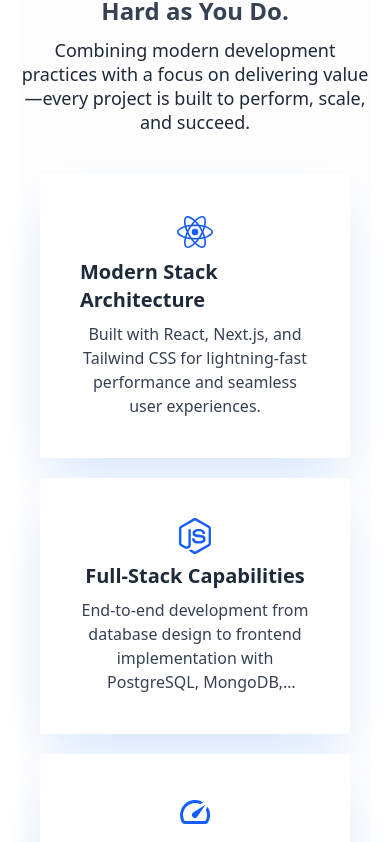
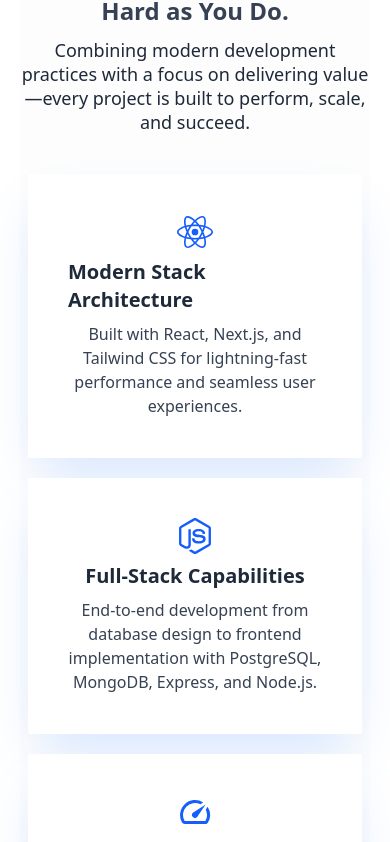
Before and after one commit to Kummirai/react-components, a Next.js app: page / in a window 390 px wide. Shown: the part 1148-1990 px from the top of the page. Built offline with nearby package versions, Linux system fonts and the light colour scheme.

Commit message:
reduce padding in the features section on mobile screens

```diff
--- a/components/Features.jsx
+++ b/components/Features.jsx
@@ -74,7 +74,7 @@ export default function Features() {
             value—every project is built to perform, scale, and succeed.
           </p>
         </div>
-        <div className="grid grow md:grid-cols-2 w-full lg:grid-cols-3 px-5 sm:px-0 gap-5 pb-20">
+        <div className="grid grow md:grid-cols-2 w-full lg:grid-cols-3 px-2 sm:px-0 gap-5 pb-20">
           {features.map((feature) => {
             return (
               <div
```
